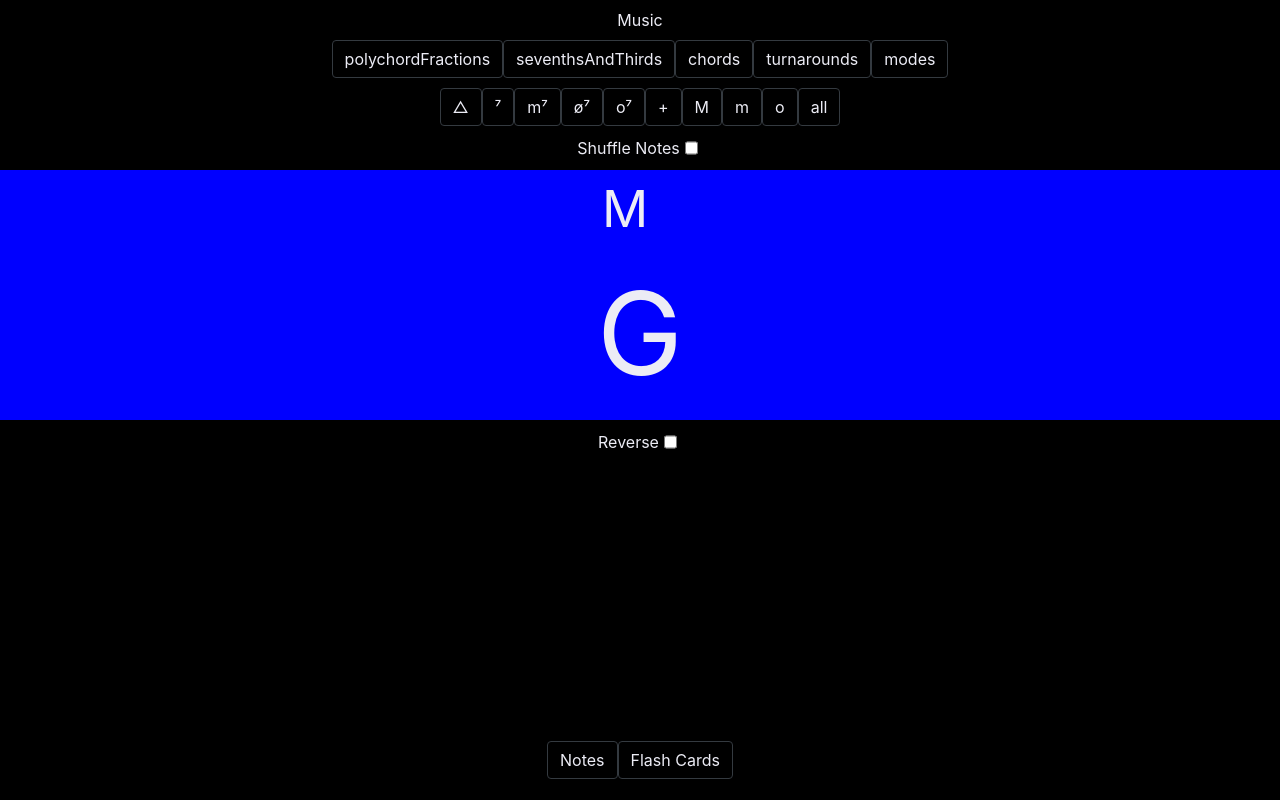
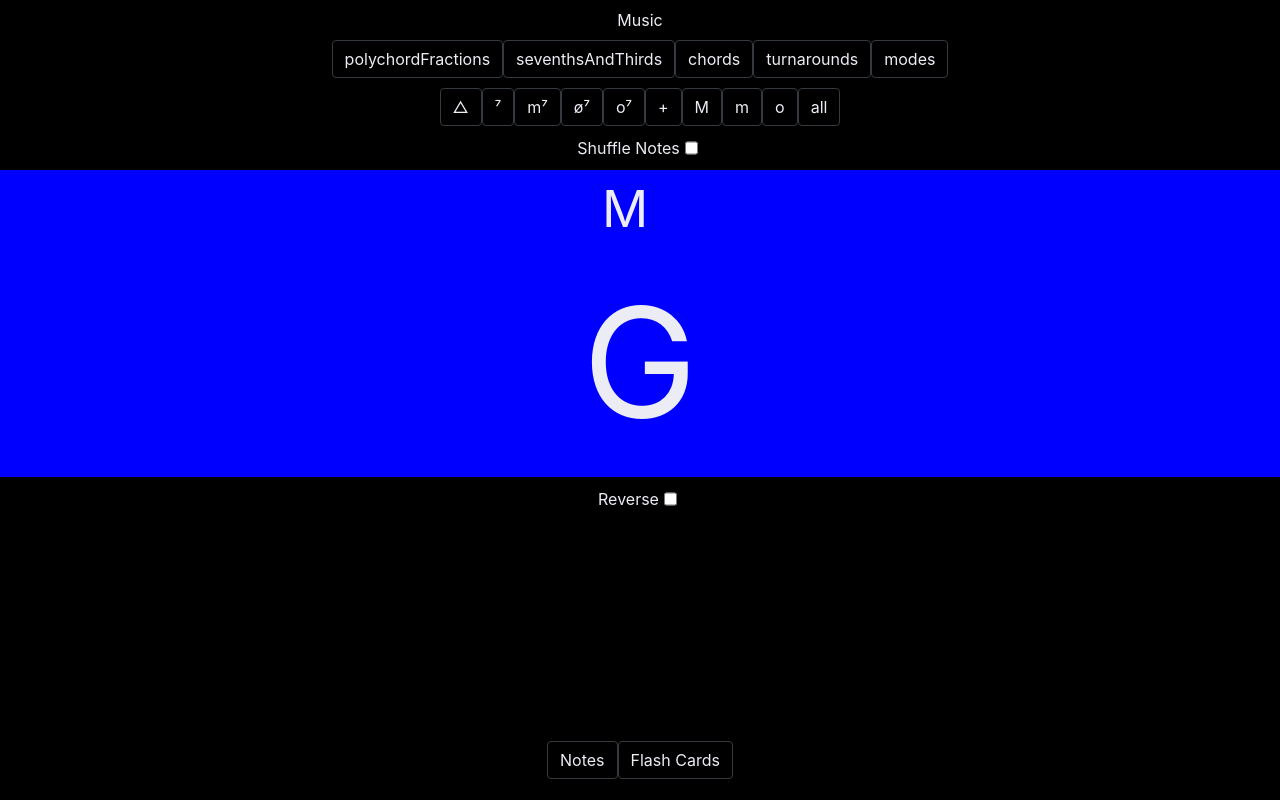
Before and after one commit to golubitsky/music, a React (Create React App) app: page / in a window 1280 px wide. Built offline with nearby package versions, Linux system fonts and the light colour scheme; the HTML template or start-up script is replaced by a standard one.

Commit message:
support 2 lines of text on each back side (to support different formatting/smaller for second line)

```diff
--- a/src/foundation/flashCards/modes.js
+++ b/src/foundation/flashCards/modes.js
@@ -9,21 +9,26 @@ import {
 
 const _ = require("lodash");
 
-const MAJOR_MODES_BY_CHORD = {
-  [`I${MAJOR_SEVEN}`]: `Ionian`,
-  [`ii`]: `Dorian (${FLAT}3, ${FLAT}7)`,
-  [`iii${FLAT}9`]: `Phrygian (${FLAT}2, ${FLAT}3, ${FLAT}6, ${FLAT}7)`,
-  [`IV${MAJOR_SEVEN}${SHARP}11`]: `Lydian (${SHARP}4)`,
-  [`V${SEVEN}`]: `Mixolydian (${FLAT}7)`,
-  [`vi`]: `Aeolian (${FLAT}3, ${FLAT}6, ${FLAT}7)`,
-  [`vii${HALF_DIMINISHED_SEVEN}`]: `Locrian (${FLAT}2, ${FLAT}3, ${FLAT}5, ${FLAT}6 , ${FLAT}7)`,
-};
+const DATA_PER_MODE = [
+  [`I${MAJOR_SEVEN}`, "Ionian"],
+  [`ii`, "Dorian", `(${FLAT}3, ${FLAT}7)`],
+  [`iii${FLAT}9`, "Phrygian", `(${FLAT}2, ${FLAT}3, ${FLAT}6, ${FLAT}7)`],
+  [`IV${MAJOR_SEVEN}${SHARP}11`, "Lydian", `(${SHARP}4)`],
+  [`V${SEVEN}`, "Mixolydian", `(${FLAT}7)`],
+  [`vi`, "Aeolian", `(${FLAT}3, ${FLAT}6, ${FLAT}7)`],
+  [
+    `vii${HALF_DIMINISHED_SEVEN}`,
+    "Locrian",
+    `(${FLAT}2, ${FLAT}3, ${FLAT}5, ${FLAT}6 , ${FLAT}7)`,
+  ],
+];
 
 function cards({ subType }) {
   switch (subType) {
     case MAJOR:
-      return _.map(_.keys(MAJOR_MODES_BY_CHORD), (chord) => {
-        return { front: chord, back: MAJOR_MODES_BY_CHORD[chord] };
+      return _.map(DATA_PER_MODE, (data) => {
+        const [chord, mode, flats] = data;
+        return { front: chord, back: mode, backAdditional: flats };
       });
     default:
       throw new Error(`not implemented for subType=${subType}`);
--- a/src/screens/FlashCards/FlashCard.js
+++ b/src/screens/FlashCards/FlashCard.js
@@ -12,7 +12,12 @@ export default class FlashCard extends React.Component {
         }}
       >
         <span className="card-deck">{this.props.deck.displayName}</span>
-        <span className="card-content">{this.props.card}</span>
+        <div className="card-content">
+          <span className="main-card-content">{this.props.cardContent.main}</span>
+          <span className="additional-card-content">
+            {this.props.cardContent.additional}
+          </span>
+        </div>
       </div>
     );
   }
--- a/src/screens/FlashCards/FlashCards.css
+++ b/src/screens/FlashCards/FlashCards.css
@@ -20,7 +20,19 @@
 }
 
 .card-content {
-  font-size: 9vw;
+  flex: 1;
+  flex-direction: column;
+}
+
+.main-card-content {
+  font-size: 12vw;
+  background-color: inherit;
+  margin-bottom: 0;
+}
+
+.additional-card-content {
+  font-size: 4vw;
+  background-color: inherit;
 }
 
 .card-deck {
--- a/src/screens/FlashCards/FlashCards.js
+++ b/src/screens/FlashCards/FlashCards.js
@@ -69,6 +69,19 @@ export class FlashCards extends React.Component {
     this.setState({ notesAreShuffled: !this.state.notesAreShuffled });
   }
 
+  cardContent() {
+    if (this.state.side === "back") {
+      return {
+        main: this.state.card[this.state.side],
+        additional: this.state.card.backAdditional,
+      };
+    } else {
+      return {
+        main: this.state.card[this.state.side],
+      };
+    }
+  }
+
   render() {
     if (this.props.isHidden) {
       return null;
@@ -81,7 +94,7 @@ export class FlashCards extends React.Component {
           onCardClick={this.handleCardClick}
           cardBackgroundColor={CARD_COLORS_BY_SIDE[this.state.side]}
           deck={this.state.deck}
-          card={this.state.card[this.state.side]}
+          cardContent={this.cardContent()}
           showRandomCard={this.showRandomCard}
           notesAreShuffled={this.state.notesAreShuffled}
           toggleNotesAreShuffled={this.toggleNotesAreShuffled}
```
Also changed, not shown: 2 other files (tests, documents, lock files or other folders).
